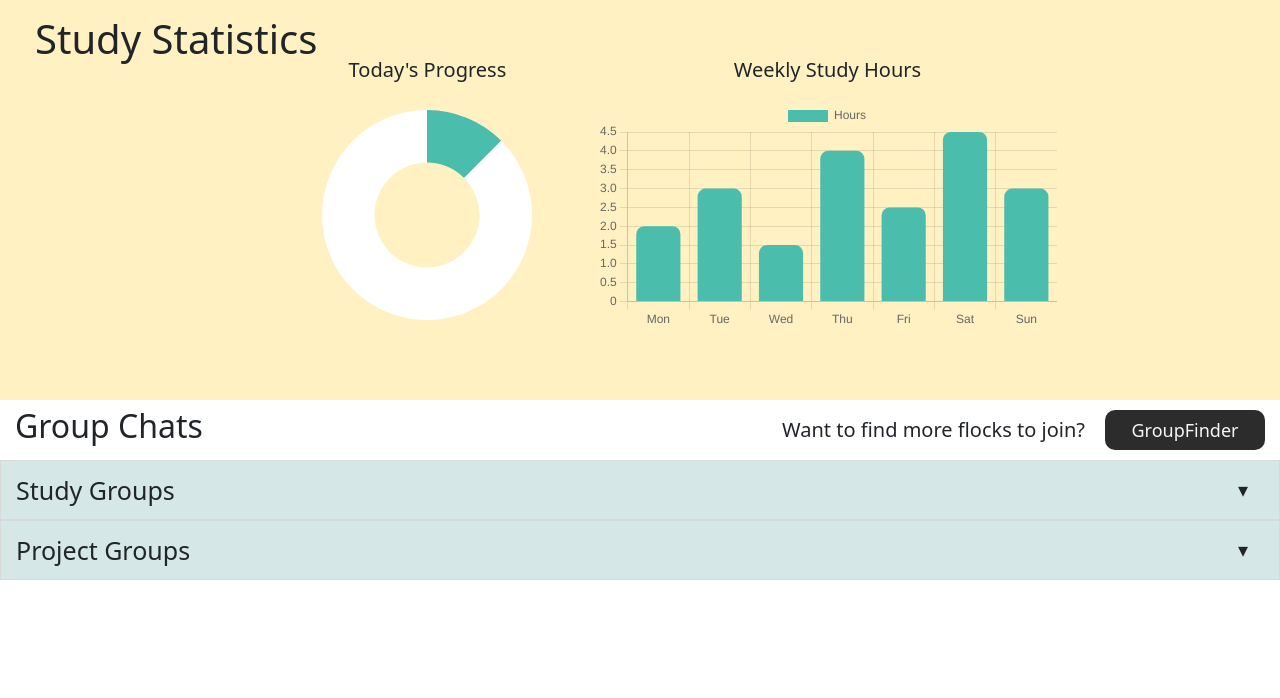
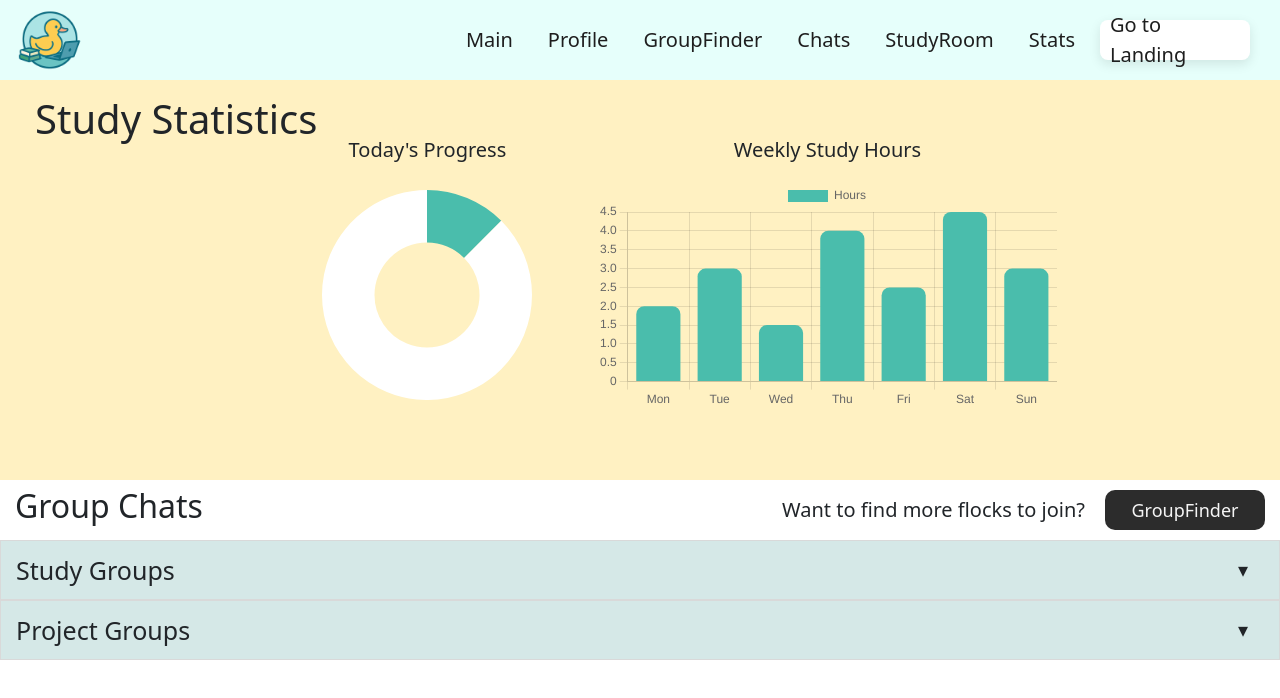
Before and after one commit to zixuantan/Orbital-25, a React (Create React App) app in the folder studyducky/: page /main in a window 1280 px wide. Shown: the top 698 px of the page. Built offline with nearby package versions, Linux system fonts and the light colour scheme.

Commit message:
restyled navbar and added it into main and profile page

```diff
--- /dev/null
+++ b/studyducky/src/components/Navbar.css
@@ -0,0 +1,49 @@
+.bar {
+    background-color: #E6FFFB;
+    box-shadow: 0 2px 8px rgba(0, 0, 0, 0.1);
+    height: 80px;
+    display: flex;
+    margin: 0;
+    align-items: center;
+    justify-content: space-between;
+}
+
+#bar-logo {
+    width: 100px;
+    height: 100px;
+    margin-top: 10px;
+}
+
+.con-nav {
+    display: flex;
+    gap: 15px;
+    margin-right: 30px;
+}
+
+.nav-btn {
+    background-color: transparent;
+    font-size: 20px;
+    color: #1e1e1e;
+    padding: 10px;
+    margin: 0;
+    cursor: pointer;
+    text-decoration: none;
+}
+
+.landing-btn {
+    background-color: #fff;
+    color: #1e1e1e;
+    width: 150px;
+    height: 40px;
+    padding: 10px;
+    border: #2C2C2C;
+    border-radius: 8px;
+    box-shadow: 0 4px 12px rgba(0, 0, 0, 0.1);
+    font-size: 20px;
+    display: flex;
+    justify-content: center;
+    align-items: center;
+    margin-top: 5px;
+    cursor: pointer;
+    text-decoration: none;
+}
--- a/studyducky/src/components/Navbar.js
+++ b/studyducky/src/components/Navbar.js
@@ -1,37 +1,34 @@
 import React from "react";
 import { Link } from "react-router-dom";
+import './Navbar.css';
 
 const Navbar = () => {
 	return (
-		<div className="d-grid gap-2 d-md-flex justify-content-md-start">
-			<Link to="/dashboard" className="btn btn-primary">
-				Dashboard
+		<div className="bar">
+			<img id="bar-logo" src="logo.png" alt="logo"/>
+			<div className="con-nav">
+				<Link to="/main" className="nav-btn">
+					Main
 				</Link>
-			<Link to="/profile" className="btn btn-secondary">
+				<Link to="/profile" className="nav-btn">
 					Profile
 				</Link>
-			<Link to="/groups" className="btn btn-info">
-				Group Finder
+				<Link to="/groups" className="nav-btn">
+					GroupFinder
 				</Link>
-			<Link to="/chat" className="btn btn-success">
-				Group Chat
+				<Link to="/chat" className="nav-btn">
+					Chats
 				</Link>
-			<Link to="/study-room" className="btn btn-warning">
-				Virtual Study Room
+				<Link to="/study-room" className="nav-btn">
+					StudyRoom
 				</Link>
-			<Link to="/stats" className="btn btn-dark">
+				<Link to="/stats" className="nav-btn">
 					Stats
 				</Link>
-			<Link to="/settings" className="btn btn-light">
-				Settings
+				<Link to="/" className="landing-btn">
+					Go to Landing
 				</Link>
-			<a
-				href="http://localhost:3000/"
-				className="btn btn-outline-secondary"
-				style={{ marginLeft: "8px" }}
-			>
-				Go to Landing
-			</a>
+			</div>
 		</div>
 	);
 };
--- a/studyducky/src/pages/MainPage.js
+++ b/studyducky/src/pages/MainPage.js
@@ -6,6 +6,7 @@ import { ArcElement } from 'chart.js';
 import { Chart as ChartJS, CategoryScale, LinearScale, BarElement, Tooltip, Legend } from 'chart.js';
 import { Link } from 'react-router-dom';
 import Chats from '../components/Chats';
+import Navbar from "../components/Navbar";
 
 ChartJS.register(CategoryScale, LinearScale, BarElement, Tooltip, Legend, ArcElement);
 
@@ -22,6 +23,7 @@ function MainPage() {
             backgroundColor: ['#4abdac', '#fff'], borderWidth: 0 }]};
     return (
         <div className="overall-page">
+            <Navbar />
             <div className="stats">
                 <h1>Study Statistics</h1>
 
--- a/studyducky/src/pages/Profile.css
+++ b/studyducky/src/pages/Profile.css
@@ -1,3 +1,8 @@
+.profile-page {
+    display: flex;
+    flex-direction: column;
+}
+
 .overall-container {
     background-color: #fff;
     display: flex;
--- a/studyducky/src/pages/Profile.js
+++ b/studyducky/src/pages/Profile.js
@@ -2,6 +2,7 @@ import React, { useState, useEffect } from "react";
 import Select from "react-select";
 import axios from "axios";
 import "./Profile.css";
+import Navbar from "../components/Navbar";
 
 const modsOption = [
 	{ value: "BT2102", label: "BT2102" },
@@ -69,17 +70,14 @@ function Profile() {
 	};
 
 	return (
+		<div className="profile-page">
+			<Navbar />
 			<div className="overall-container">
 				<div className="profile-side">
 					<h1>Profile</h1>
 					<div className="details">
 						<div className="prof">
-						<img
-							src="profilepic.png"
-							alt="profile"
-							width="185"
-							height="185"
-						/>
+							<img src="profilepic.png" alt="profile" width="185" height="185"/>
 							<p>{name}</p>
 						</div>
 						<p id="about">About</p>
@@ -93,22 +91,12 @@ function Profile() {
 					<p id="badge">Badges</p>
 					<div className="badge-section">
 						<div className="first">
-						<img
-							src="firstbadge.png"
-							alt="Just Getting Started"
-							width="100"
-							height="100"
-						/>
+							<img src="firstbadge.png" alt="Just Getting Started" width="100" height="100"/>
 							<p id="first-title">Just Getting Started</p>
 							<p id="first-desc">Join the Flock</p>
 						</div>
 						<div className="second">
-						<img
-							src="lockbadge.png"
-							alt="Lock It In"
-							width="100"
-							height="100"
-						/>
+							<img src="lockbadge.png" alt="Lock In" width="100" height="100"/>
 							<p id="second-title">Lock It In</p>
 							<p id="second-desc">
 								Study more than an hour consecutively
@@ -182,6 +170,7 @@ function Profile() {
 					</form>
 				</div>
 			</div>
+		</div>
 	);
 }
 
```
Lines whose indentation alone changed are shown as unchanged.
